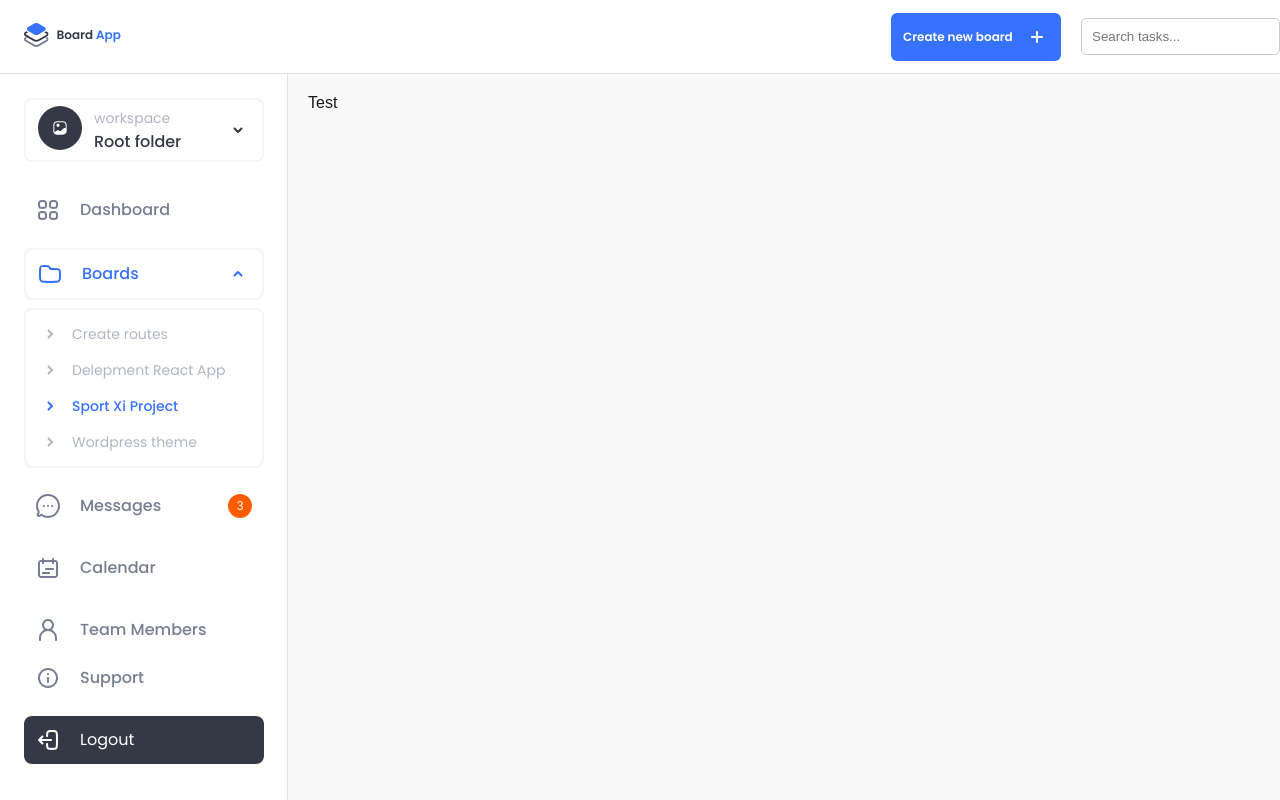
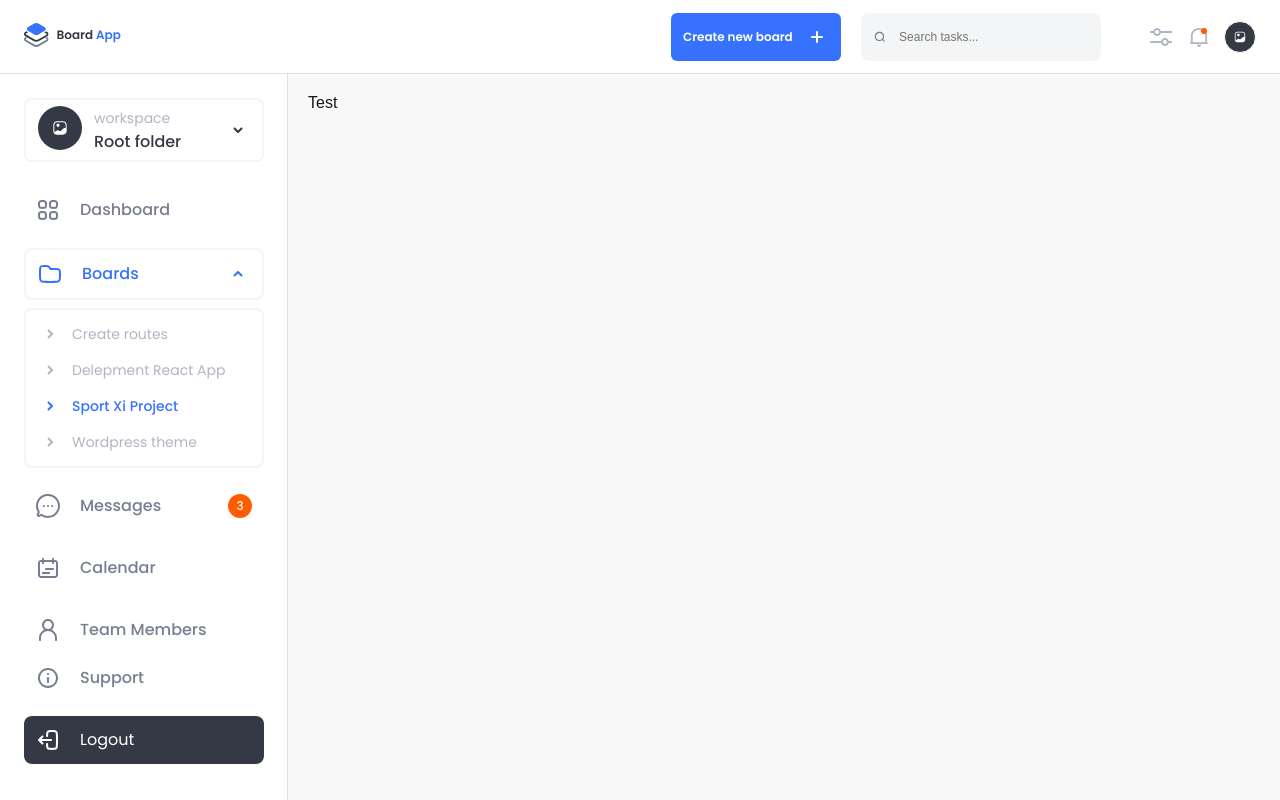
Before and after one commit to suchiraliyanage/board-app, a Next.js app: page / in a window 1280 px wide. Built offline with nearby package versions, Linux system fonts and the light colour scheme.

Commit message:
feat: complete header ui

```diff
--- a/app/assets/svg/home.tsx
+++ b/app/assets/svg/home.tsx
@@ -1,4 +1,4 @@
-import React, { useContext } from "react";
+import React from "react";
 
 export const LogoSvg = () => (
     <svg width="98" height="24" viewBox="0 0 98 24" fill="none" xmlns="http://www.w3.org/2000/svg">
@@ -129,3 +129,35 @@ export const BlackArrowDown = () => (
     </svg>
 
 );
+
+export const HeaderMoreActionIconsAsSvg = () => (
+    <svg width="107" height="32" viewBox="0 0 107 32" fill="none" xmlns="http://www.w3.org/2000/svg">
+        <path fillRule="evenodd" clipRule="evenodd" d="M2 20C1.44772 20 1 20.4477 1 21C1 21.5523 1.44772 22 2 22H13C13.5523 22 14 21.5523 14 21C14 20.4477 13.5523 20 13 20H2ZM19 20C18.4477 20 18 20.4477 18 21C18 21.5523 18.4477 22 19 22H22C22.5523 22 23 21.5523 23 21C23 20.4477 22.5523 20 22 20H19Z" fill="#B1B5C4"/>
+        <path fillRule="evenodd" clipRule="evenodd" d="M16 23C17.1046 23 18 22.1046 18 21C18 19.8954 17.1046 19 16 19C14.8954 19 14 19.8954 14 21C14 22.1046 14.8954 23 16 23ZM16 25C18.2091 25 20 23.2091 20 21C20 18.7909 18.2091 17 16 17C13.7909 17 12 18.7909 12 21C12 23.2091 13.7909 25 16 25Z" fill="#B1B5C4"/>
+        <path fillRule="evenodd" clipRule="evenodd" d="M2 10C1.44772 10 1 10.4477 1 11C1 11.5523 1.44772 12 2 12H5C5.55228 12 6 11.5523 6 11C6 10.4477 5.55228 10 5 10H2ZM11 10C10.4477 10 10 10.4477 10 11C10 11.5523 10.4477 12 11 12H22C22.5523 12 23 11.5523 23 11C23 10.4477 22.5523 10 22 10H11Z" fill="#B1B5C4"/>
+        <path fillRule="evenodd" clipRule="evenodd" d="M8 13C9.10457 13 10 12.1046 10 11C10 9.89543 9.10457 9 8 9C6.89543 9 6 9.89543 6 11C6 12.1046 6.89543 13 8 13ZM8 15C10.2091 15 12 13.2091 12 11C12 8.79086 10.2091 7 8 7C5.79086 7 4 8.79086 4 11C4 13.2091 5.79086 15 8 15Z" fill="#B1B5C4"/>
+        <g clipPath="url(#clip0_9_289)">
+        <path d="M59 22.0233C59 22.5113 58.6043 22.907 58.1163 22.907H41.8837C41.3957 22.907 41 22.5113 41 22.0233C41 21.5352 41.3957 21.1395 41.8837 21.1395H41.9V14.9809C41.9 10.5729 45.527 7 50 7C54.473 7 58.1 10.5729 58.1 14.9809V21.1395H58.1163C58.6043 21.1395 59 21.5352 59 22.0233ZM43.7 21.1395H56.3V14.9809C56.3 11.5494 53.4794 8.76744 50 8.76744C46.5206 8.76744 43.7 11.5494 43.7 14.9809V21.1395ZM47.976 24.7558C47.7312 24.2608 48.1977 23.7907 48.75 23.7907H51.25C51.8023 23.7907 52.2688 24.2608 52.024 24.7558C51.9155 24.9751 51.7699 25.1773 51.591 25.3529C51.169 25.7672 50.5967 26 50 26C49.4033 26 48.831 25.7672 48.409 25.3529C48.2301 25.1773 48.0845 24.9751 47.976 24.7558Z" fill="#B1B5C4"/>
+        </g>
+        <circle cx="55" cy="10" r="3" fill="#FF5C00"/>
+        <rect width="30" height="30" transform="translate(76 1)" fill="white"/>
+        <circle cx="91" cy="16" r="15.5" fill="#353945" stroke="white"/>
+        <path d="M86.0937 19.651L86.0833 19.6614C85.9427 19.3542 85.8541 19.0052 85.8177 18.6198C85.8541 19 85.9531 19.3437 86.0937 19.651Z" fill="white"/>
+        <path d="M89.4375 15.1563C90.1221 15.1563 90.6771 14.6013 90.6771 13.9167C90.6771 13.2321 90.1221 12.6771 89.4375 12.6771C88.7529 12.6771 88.1979 13.2321 88.1979 13.9167C88.1979 14.6013 88.7529 15.1563 89.4375 15.1563Z" fill="white"/>
+        <path d="M93.1823 10.7917H88.8177C86.9219 10.7917 85.7917 11.9219 85.7917 13.8177V18.1823C85.7917 18.75 85.8906 19.2448 86.0834 19.6614C86.5313 20.651 87.4896 21.2083 88.8177 21.2083H93.1823C95.0781 21.2083 96.2084 20.0781 96.2084 18.1823V16.9896V13.8177C96.2084 11.9219 95.0781 10.7917 93.1823 10.7917ZM95.3594 16.2604C94.9531 15.9114 94.2969 15.9114 93.8906 16.2604L91.724 18.1198C91.3177 18.4687 90.6615 18.4687 90.2552 18.1198L90.0781 17.9739C89.7084 17.651 89.1198 17.6198 88.7031 17.901L86.7552 19.2083C86.6406 18.9167 86.5729 18.5781 86.5729 18.1823V13.8177C86.5729 12.3489 87.349 11.5729 88.8177 11.5729H93.1823C94.6511 11.5729 95.4271 12.3489 95.4271 13.8177V16.3177L95.3594 16.2604Z" fill="white"/>
+        <defs>
+        <clipPath id="clip0_9_289">
+        <rect width="24" height="24" fill="white" transform="translate(38 4)"/>
+        </clipPath>
+        </defs>
+    </svg>
+
+);
+
+export const SearchIcon = () => (
+    <svg width="16" height="16" viewBox="0 0 16 16" fill="none" xmlns="http://www.w3.org/2000/svg">
+        <path fillRule="evenodd" clipRule="evenodd" d="M3.33333 7.33333C3.33333 5.12419 5.12419 3.33333 7.33333 3.33333C9.54247 3.33333 11.3333 5.12419 11.3333 7.33333C11.3333 9.54247 9.54247 11.3333 7.33333 11.3333C5.12419 11.3333 3.33333 9.54247 3.33333 7.33333ZM7.33333 2C4.38781 2 2 4.38781 2 7.33333C2 10.2789 4.38781 12.6667 7.33333 12.6667C8.56581 12.6667 9.70064 12.2486 10.6038 11.5466L12.1953 13.1381C12.4556 13.3984 12.8777 13.3984 13.1381 13.1381C13.3984 12.8777 13.3984 12.4556 13.1381 12.1953L11.5466 10.6038C12.2486 9.70064 12.6667 8.56581 12.6667 7.33333C12.6667 4.38781 10.2789 2 7.33333 2Z" fill="#777E91"/>
+    </svg>
+
+
+);
--- a/app/components/Header/index.module.scss
+++ b/app/components/Header/index.module.scss
@@ -18,6 +18,8 @@
     &Right {
       display: flex;
       align-items: center;
+      gap: 20px;
+      margin-right: 24px;
 
       .createBoardButton {
         display: flex;
@@ -32,7 +34,6 @@
         align-items: center;
         cursor: pointer;
         font-size: 12px;
-        margin-right: 20px;
 
         &:hover {
           background: #0056b3;
@@ -40,9 +41,28 @@
       }
 
       .searchInput {
-        padding: 10px;
+        display: flex;
+        align-items: center;
+        gap: 12px;
+        width: 240px;
+        height: 48px;
+        padding: 0px 12px;
         border: 1px solid #ccc;
         border-radius: 5px;
+        margin-right: 28px;
+        background-color: #F4F5F6;
+        border-radius: 8px;
+        border: none;
+
+        > input {
+            width: 100%;
+            height: 100%;
+            border: none;
+            background-color: transparent;
+            font-size: 12px;
+            text-align: left;
+            outline: none !important;
+        }
       }
     }
   }
--- a/app/components/Header/index.tsx
+++ b/app/components/Header/index.tsx
@@ -1,6 +1,6 @@
 import React from 'react'
 import styles from './index.module.scss'
-import { LogoSvg, WhitePlusIcon } from '@/app/assets/svg/home'
+import { HeaderMoreActionIconsAsSvg, LogoSvg, SearchIcon, WhitePlusIcon } from '@/app/assets/svg/home'
 
 const MainHeader = () => {
   return (
@@ -13,11 +13,15 @@ const MainHeader = () => {
             Create new board
             <WhitePlusIcon />
           </button>
-          <input
-            type="text"
-            placeholder="Search tasks..."
-            className={styles.searchInput}
-          />
+          <div className={styles.searchInput}>
+            <SearchIcon />
+            <input
+                type="text"
+                placeholder="Search tasks..."
+            />
+          </div>
+
+          <HeaderMoreActionIconsAsSvg />
         </div>
     </header>
   )
--- a/app/components/Sidebar/index.tsx
+++ b/app/components/Sidebar/index.tsx
@@ -116,7 +116,7 @@ const Sibebar = () => {
                   Messages
                 </span>
               </div>
-              <span className={styles.badge}>3</span>
+              <span className={`${styles.badge} poppins-medium`}>3</span>
             </Link>
           </li>
           <li>
```
